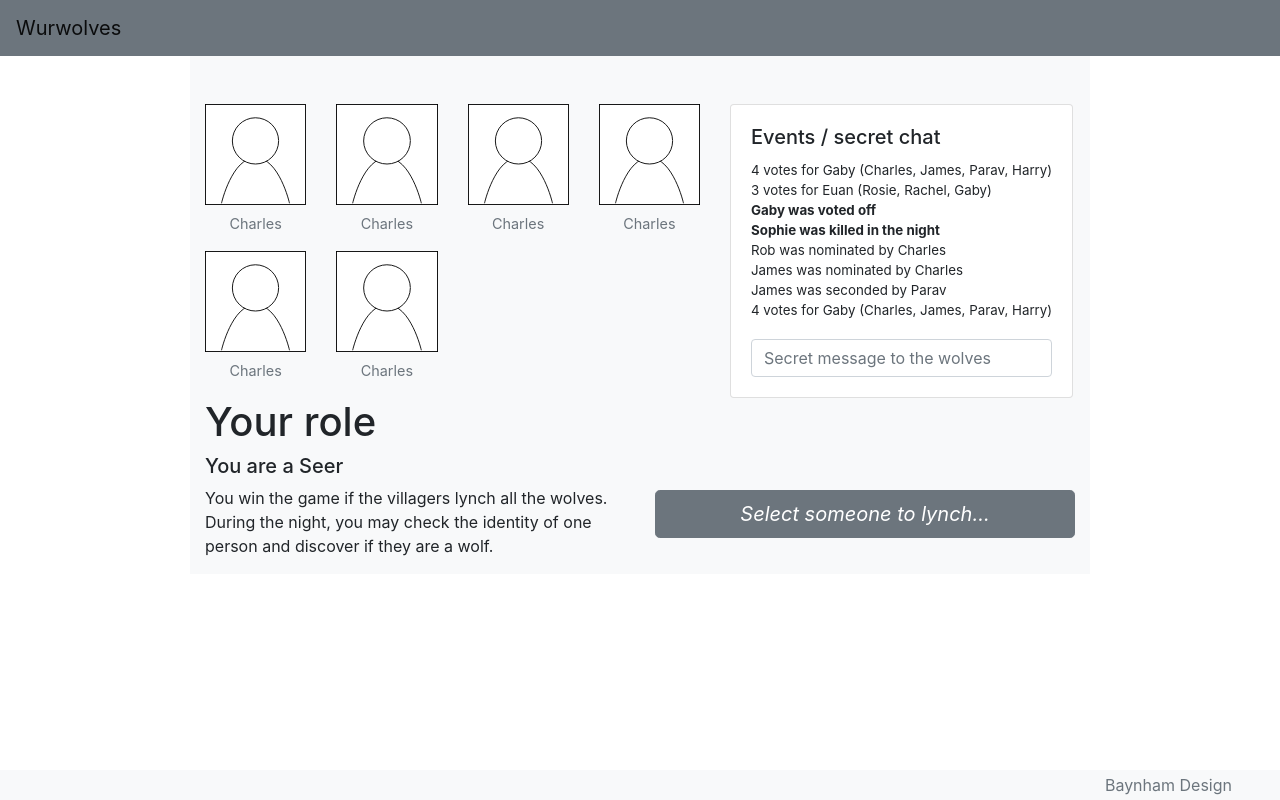
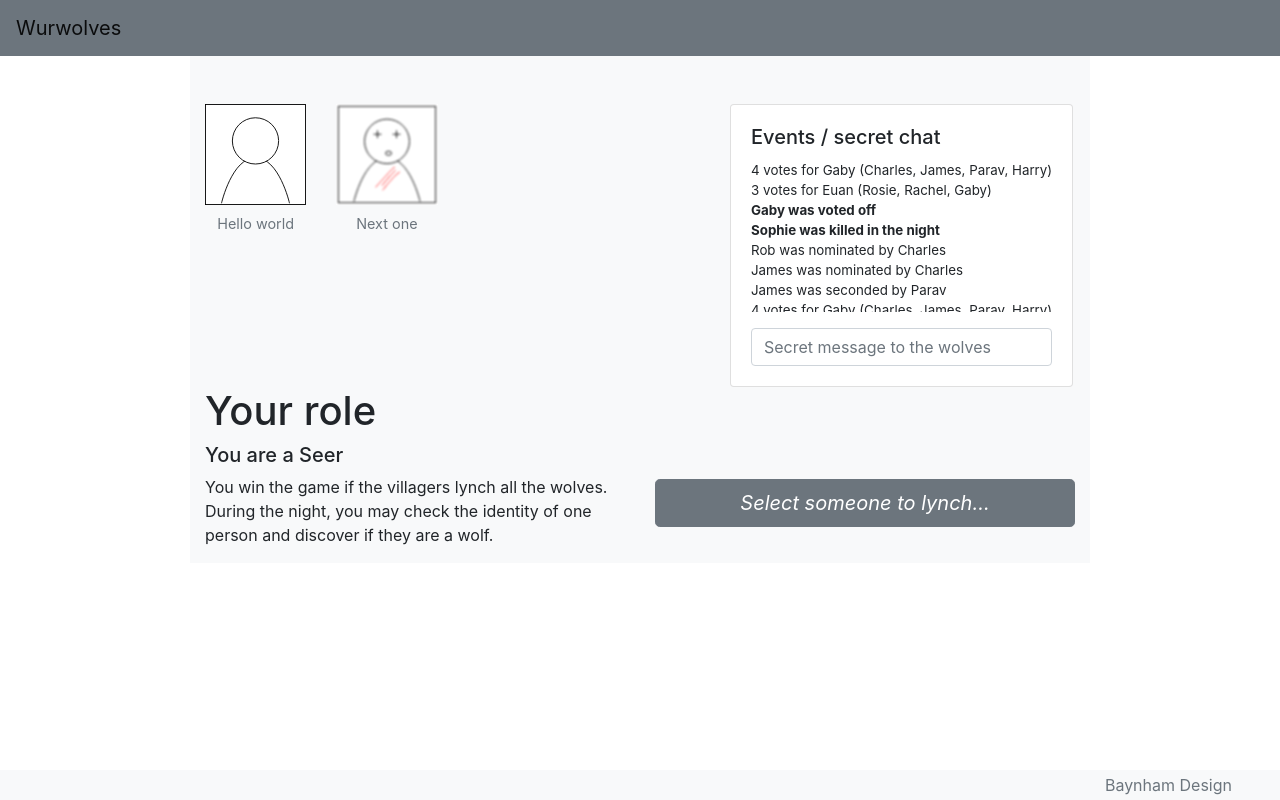
Before and after one commit to charlesbaynham/wurwolves, a React (Create React App) app in the folder frontend/: page / in a window 1280 px wide. Built offline with nearby package versions, Linux system fonts and the light colour scheme.

Commit message:
Render players from redux state

```diff
--- a/frontend/src/App.js
+++ b/frontend/src/App.js
@@ -9,7 +9,26 @@ import 'bootstrap/dist/css/bootstrap.css';
 import './App.css';
 
 
+import {
+   addPlayer
+} from './features/stateSlices/players'
+import { useDispatch } from 'react-redux';
+
+
 function App() {
+  const dispatch = useDispatch();
+
+  dispatch(addPlayer({
+    id: "123",
+    name: "Hello world",
+    status: "normal"
+  }))
+  dispatch(addPlayer({
+    id: "321",
+    name: "Next one",
+    status: "wolfed"
+  }))
+
   return (
     <div class="bg-night-black">
       <Navbar />
--- a/frontend/src/app/store.js
+++ b/frontend/src/app/store.js
@@ -1,8 +1,8 @@
 import { configureStore } from '@reduxjs/toolkit';
-import counterReducer from '../features/counter/counterSlice';
+import playersReducer from '../features/stateSlices/players'
 
 export default configureStore({
   reducer: {
-    counter: counterReducer,
+    players: playersReducer,
   },
 });
--- a/frontend/src/features/player/Player.js
+++ b/frontend/src/features/player/Player.js
@@ -1,7 +1,13 @@
-import React, { useState } from 'react';
+import React from 'react';
+import { useSelector, useDispatch } from 'react-redux';
 
+import {
+    selectPlayerName,
+    selectPlayerStatus,
+    selectPlayerSelected
+} from '../stateSlices/players'
 
-var IMAGE_LOOKUP = {
+const IMAGE_LOOKUP = {
     'normal': {
         'img': '/images/person.svg',
         'alt': 'A normal villager?'
@@ -22,21 +28,24 @@ var IMAGE_LOOKUP = {
         'img': '/images/person-seconded.svg',
         'alt': 'A seconded player'
     },
-    'seconded': {
+    'spectating': {
         'img': '/images/person.svg',
         'alt': 'A spectator'
     }
 }
 
 function Player(props) {
-    const [playerStatus, setPlayerStatus] = useState('normal');
+    const player_id = props.player_id
+    const name = useSelector(selectPlayerName(player_id));
+    const status = useSelector(selectPlayerStatus(player_id));
+    const selected = useSelector(selectPlayerSelected(player_id));
 
     return (
         <figure class="col-4 col-sm-3 figure player">
-            <img src={IMAGE_LOOKUP[playerStatus].img}
+            <img src={IMAGE_LOOKUP[status].img}
                 class="figure-img img-fluid w-100"
-                alt={IMAGE_LOOKUP[playerStatus].alt} />
-            <figcaption class="figure-caption text-center">Charles</figcaption>
+                alt={IMAGE_LOOKUP[status].alt} />
+            <figcaption class="figure-caption text-center">{name}</figcaption>
         </figure>
     )
 }
--- a/frontend/src/features/playergrid/Playergrid.js
+++ b/frontend/src/features/playergrid/Playergrid.js
@@ -1,19 +1,22 @@
 import React from 'react';
+import { useSelector, useDispatch } from 'react-redux';
 
 import Player from '../player/Player'
+import {
+    selectAllPlayers, addPlayer
+} from '../stateSlices/players'
 
 
 function PlayerGrid() {
+    const players = useSelector(selectAllPlayers);
+
+    var player_ids = Object.keys(players)
+
     return (
         <div id="player-grid" class="row">
             <div class="col-md container">
                 <div class="row flex-wrap">
-                    <Player />
-                    <Player />
-                    <Player />
-                    <Player />
-                    <Player />
-                    <Player />
+                    {player_ids.map(id => <Player key={id} player_id={id} />)}
                 </div>
             </div>
             <div class="col-md-5">
--- a/frontend/src/features/stateSlices/players.js
+++ b/frontend/src/features/stateSlices/players.js
@@ -11,21 +11,19 @@ class PlayerData {
 
 export const playersSlice = createSlice({
   name: 'players',
-  initialState: {
-    value: {},
-  },
+  initialState: {},
   reducers: {
     addPlayer: (state, action) => {
       // Redux Toolkit allows us to write "mutating" logic in reducers. It
       // doesn't actually mutate the state because it uses the Immer library,
       // which detects changes to a "draft state" and produces a brand new
       // immutable state based off those changes
-      new_player = PlayerData(action.payload.id, action.payload.name, action.payload.status, false);
+      var new_player = new PlayerData(action.payload.id, action.payload.name, action.payload.status, false);
       state[action.payload.id] = new_player;
       return state;
     },
     removePlayer: (state, action) => {
-      idToRemove = action.payload;
+      var idToRemove = action.payload;
       delete state[idToRemove];
       return state;
     },
@@ -44,13 +42,15 @@ export const playersSlice = createSlice({
   },
 });
 
-export const { addPlayer, removePlayer, setPlayerName, setPlayerStatus, setPlayerSelected } = counterSlice.actions;
+export const { addPlayer, removePlayer, setPlayerName, setPlayerStatus, setPlayerSelected } = playersSlice.actions;
 
 // The function below is called a selector and allows us to select a value from
 // the state. Selectors can also be defined inline where they're used instead of
 // in the slice file. For example: `useSelector((state) => state.counter.value)`
-export const getPlayerStatus = id => state => state.players[id].status;
-export const getPlayerName = id => state => state.players[id].name;
-export const getPlayerSelected = id => state => state.players[id].selected;
+export const selectPlayerName = id => (state => state.players[id].name);
+export const selectPlayerStatus = id => (state => state.players[id].status);
+export const selectPlayerSelected = id => (state => state.players[id].selected);
+
+export const selectAllPlayers = state => state.players;
 
 export default playersSlice.reducer;
```
